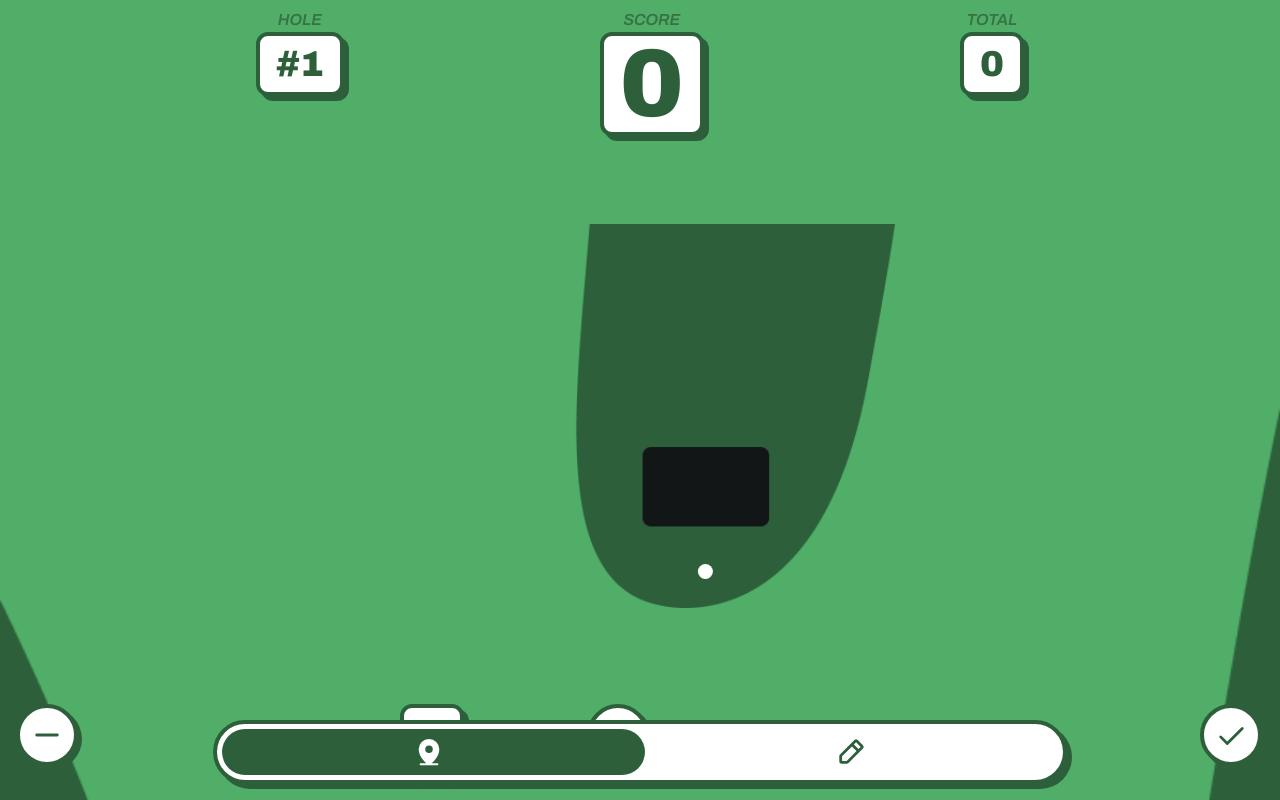
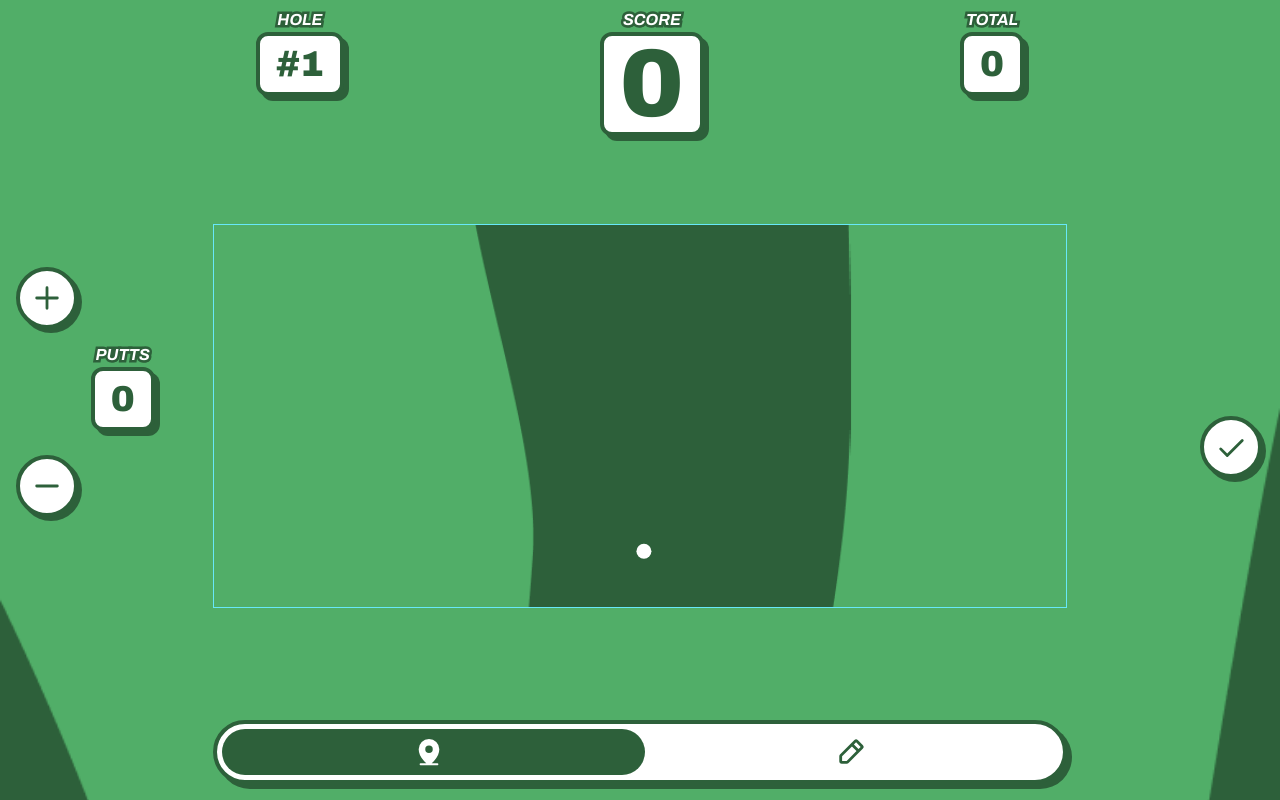
Before and after one commit to lbare/AlderGreens, a React (Vite) app: page /#/tracking in a window 1280 px wide. Built offline with nearby package versions, Linux system fonts and the light colour scheme.

Commit message:
Change layout, text style

```diff
--- a/src/routes/Tracking.tsx
+++ b/src/routes/Tracking.tsx
@@ -33,7 +33,7 @@ const Tracking = () => {
   const svgRef = useRef(null);
   const [shotHistory, setShotHistory] = useState<
     Array<{ x: string; y: string; length?: string; angle?: number }>
-  >([{ x: "34.5%", y: "90.5%" }]);
+  >([{ x: "50.5%", y: "85.4%" }]);
   const [currentHole, setCurrentHole] = useState<number>(0);
   const [holes, setHoles] = useState<
     Array<{
@@ -52,7 +52,7 @@ const Tracking = () => {
     if (!holes[currentHole]) {
       setHoles((prev) => [
         ...prev,
-        { putts: 0, score: 0, shotHistory: [{ x: "34.5%", y: "90.5%" }] },
+        { putts: 0, score: 0, shotHistory: [{ x: "50.5%", y: "85.4%" }] },
       ]);
     }
     setPutts(holes[currentHole]?.putts || 0);
@@ -238,12 +238,29 @@ const Tracking = () => {
       }}
     >
       <div className="flex w-full mt-2 justify-evenly absolute top-0">
-        <div className="flex flex-col items-center" onClick={prevHole}>
-          <h1 className="font-archivo font-semibold italic text-green-700 opacity-75">
+        <div className="flex flex-col mt-3 items-center" onClick={prevHole}>
+          <div className="flex items-center justify-center relative">
+            <h1
+              className="font-bold italic font-archivo absolute z-10"
+              style={{
+                color: "white",
+              }}
+            >
               HOLE
             </h1>
+            <h1
+              className="font-bold italic font-archivo absolute"
+              style={{
+                color: "#2d603a",
+                WebkitTextStroke: "5px #2d603a",
+                textShadow: "1.5px 1.5px 0px #2d603a",
+              }}
+            >
+              HOLE
+            </h1>
+          </div>
           <div
-            className="p-2 px-4 border-4 border-green-700 rounded-xl bg-white items-center justify-center"
+            className="mt-3 py-2 px-4 border-4 border-green-700 rounded-xl bg-white items-center justify-center"
             style={{
               boxShadow: "5px 5px #2d603a",
             }}
@@ -253,12 +270,29 @@ const Tracking = () => {
             </h1>
           </div>
         </div>
-        <div className="flex flex-col items-center">
-          <h1 className="font-archivo font-semibold italic text-green-700 opacity-75">
+        <div className="flex flex-col items-center mt-3">
+          <div className="flex items-center justify-center relative">
+            <h1
+              className="font-bold italic font-archivo absolute z-10"
+              style={{
+                color: "white",
+              }}
+            >
               SCORE
             </h1>
+            <h1
+              className="font-bold italic font-archivo absolute"
+              style={{
+                color: "#2d603a",
+                WebkitTextStroke: "5px #2d603a",
+                textShadow: "1.5px 1.5px 0px #2d603a",
+              }}
+            >
+              SCORE
+            </h1>
+          </div>
           <div
-            className="px-4 border-4 border-green-700 rounded-xl bg-white items-center justify-center"
+            className="px-4 mt-3 border-4 border-green-700 rounded-xl bg-white items-center justify-center"
             style={{
               boxShadow: "5px 5px #2d603a",
             }}
@@ -269,11 +303,28 @@ const Tracking = () => {
           </div>
         </div>
         <div className="flex flex-col items-center">
-          <h1 className="font-archivo font-semibold italic text-green-700 opacity-75">
+          <div className="flex mt-3 items-center justify-center relative">
+            <h1
+              className="font-bold italic font-archivo absolute z-10"
+              style={{
+                color: "white",
+              }}
+            >
               TOTAL
             </h1>
+            <h1
+              className="font-bold italic font-archivo absolute"
+              style={{
+                color: "#2d603a",
+                WebkitTextStroke: "5px #2d603a",
+                textShadow: "1.5px 1.5px 0px #2d603a",
+              }}
+            >
+              TOTAL
+            </h1>
+          </div>
           <div
-            className="p-2 px-4 border-4 border-green-700 rounded-xl bg-white items-center justify-center"
+            className="py-2 mt-3 px-4 border-4 border-green-700 rounded-xl bg-white items-center justify-center"
             style={{
               boxShadow: "5px 5px #2d603a",
             }}
@@ -285,14 +336,14 @@ const Tracking = () => {
         </div>
       </div>
       <div
-        className="flex w-2/3 h-96 mt-8 mr-4 justify-between items-center self-end"
+        className="flex w-2/3 h-96 mt-8 justify-between items-center self-center border border-cyan-300"
         onClick={handleTap}
         style={{
           position: "relative",
           backgroundImage: `url(${holeImages[currentHole]})`,
           backgroundSize: "60%",
           backgroundRepeat: "no-repeat",
-          backgroundPosition: "left 10% bottom",
+          backgroundPosition: "center",
         }}
       >
         <svg
@@ -306,10 +357,29 @@ const Tracking = () => {
           }}
         ></svg>
       </div>
-      <div className="flex w-full h-1/6 mb-8 justify-between items-end px-4 absolute bottom-0 overflow-visible">
-        <div className="grid grid-cols-3 h-16 gap-6 w-4/6">
-          <CircularButton icon="minus" onClick={decrementPutts} />
-          <div className="flex flex-col items-center">
+      <div className="flex flex-col h-1/3 gap-6 w-1/6 left-4 absolute">
+        <CircularButton icon="plus" onClick={incrementPutts} />
+        <div className="flex flex-col items-center mt-3">
+          <div className="flex items-center justify-center relative">
+            <h1
+              className="font-bold italic font-archivo absolute z-10 mb-6"
+              style={{
+                color: "white",
+              }}
+            >
+              PUTTS
+            </h1>
+            <h1
+              className="font-bold italic font-archivo absolute mb-6"
+              style={{
+                color: "#2d603a",
+                WebkitTextStroke: "5px #2d603a",
+                textShadow: "1.5px 1.5px 0px #2d603a",
+              }}
+            >
+              PUTTS
+            </h1>
+          </div>
           <div
             className="p-2 px-4 border-4 border-green-700 rounded-xl bg-white items-center justify-center"
             style={{
@@ -320,13 +390,11 @@ const Tracking = () => {
               {putts}
             </h1>
           </div>
-            <h1 className="pt-1 font-archivo font-semibold italic text-green-700 opacity-75">
-              PUTTS
-            </h1>
         </div>
-          <CircularButton icon="plus" onClick={incrementPutts} />
+
+        <CircularButton icon="minus" onClick={decrementPutts} />
       </div>
-        <div className="grid grid-rows-2 grid-cols-1 h-36 items-end">
+      <div className="grid grid-rows-2 grid-cols-1 h-48 items-center absolute right-4">
         {shotHistory.length > 1 ? (
           <CircularButton icon="undo" onClick={undoShot} />
         ) : (
@@ -335,7 +403,6 @@ const Tracking = () => {
         <CircularButton icon="check" onClick={submitScore} />
       </div>
     </div>
-    </div>
   );
 };
 
```
Lines whose indentation alone changed are shown as unchanged.
